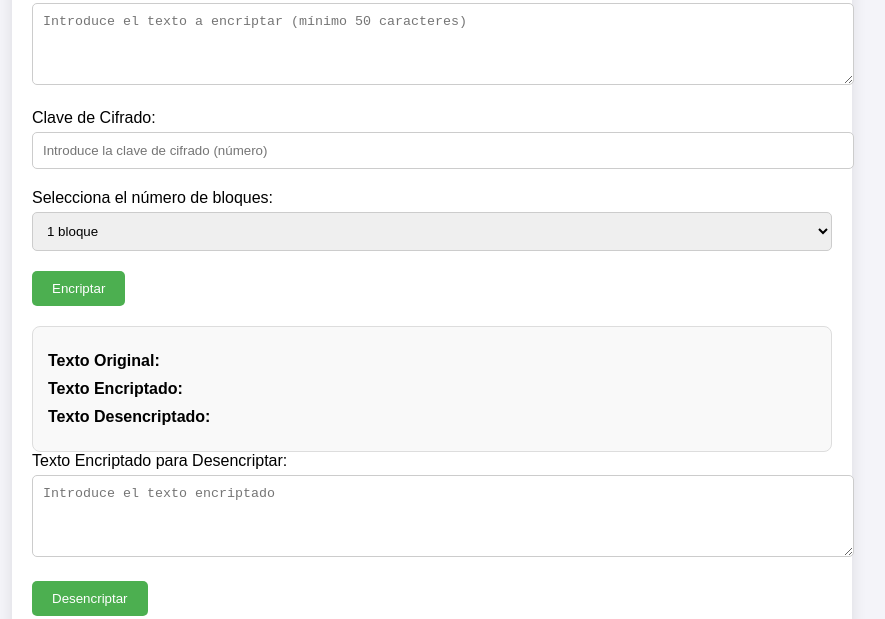
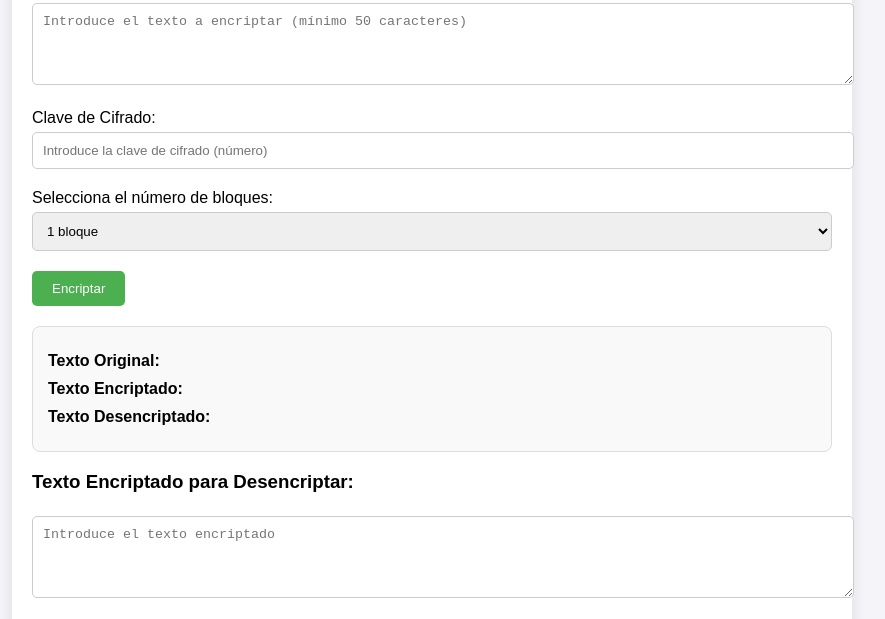
Before and after one commit to NaffCodes/caesar, a plain HTML site: page index.html in a window 1280 px wide. Shown: the part 150-769 px from the top of the page, without its empty margins (208-1093 px from the left). Drawn offline with Linux system fonts and the light colour scheme.

Commit message:
Update index.html
Changed "label" for "h3" in "Texto para desencriptar"

```diff
--- a/index.html
+++ b/index.html
@@ -101,7 +101,7 @@
     </div>
 
     <div class="form-group">
-        <label for="input-encrypted-text">Texto Encriptado para Desencriptar:</label>
+        <h3 for="input-encrypted-text">Texto Encriptado para Desencriptar:</h3>
         <textarea id="input-encrypted-text" rows="4" placeholder="Introduce el texto encriptado"></textarea>
     </div>
 
```
